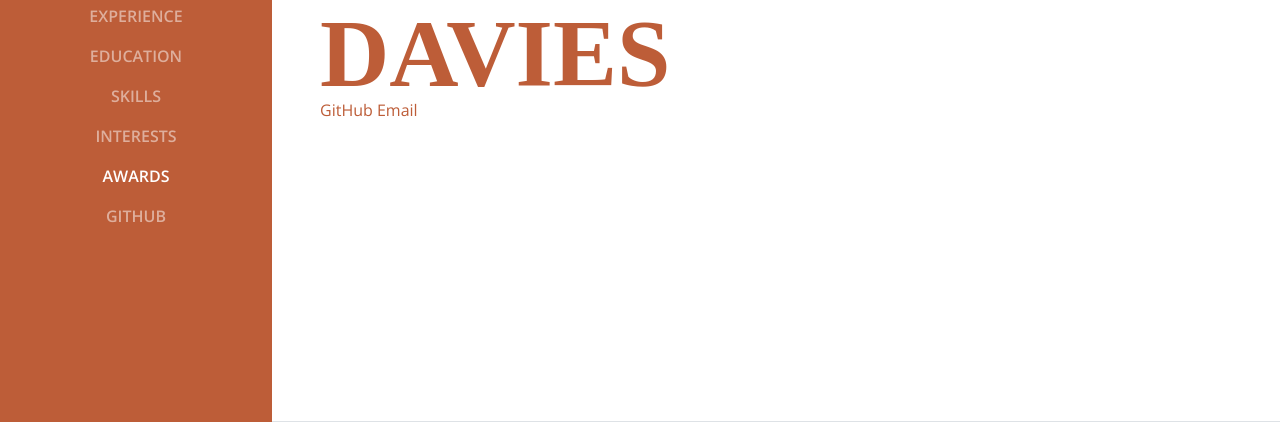
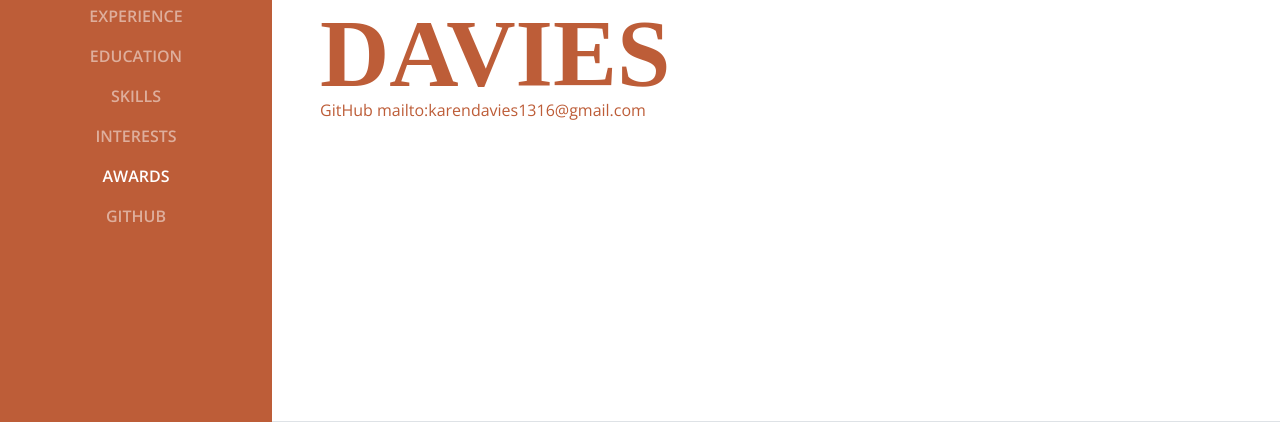
Before and after one commit to VE20IMRANZO/Website, a website: page Ifeanyi-Website-main/index.html in a window 1280 px wide. Shown: the part 378-800 px from the top of the page. Drawn offline with nearby package versions, Linux system fonts and the light colour scheme; a web font is replaced by a local one.

Commit message:
Update index.html

```diff
--- a/Ifeanyi-Website-main/index.html
+++ b/Ifeanyi-Website-main/index.html
@@ -71,7 +71,7 @@
             <span class="text-primary">Davies</span>
           </h1>
           <a href="mailto:https://github.com/MRKingSlime">GitHub</a>
-            <a href="mailto:karendavies1316@gmail.com">Email</a>
+            <a href="mailto:karendavies1316@gmail.com">mailto:karendavies1316@gmail.com</a>
           </div>
           <p class="mb-5">Web developer - PYTHON</p>
           <ul class="list-inline list-social-icons mb-0">
```
